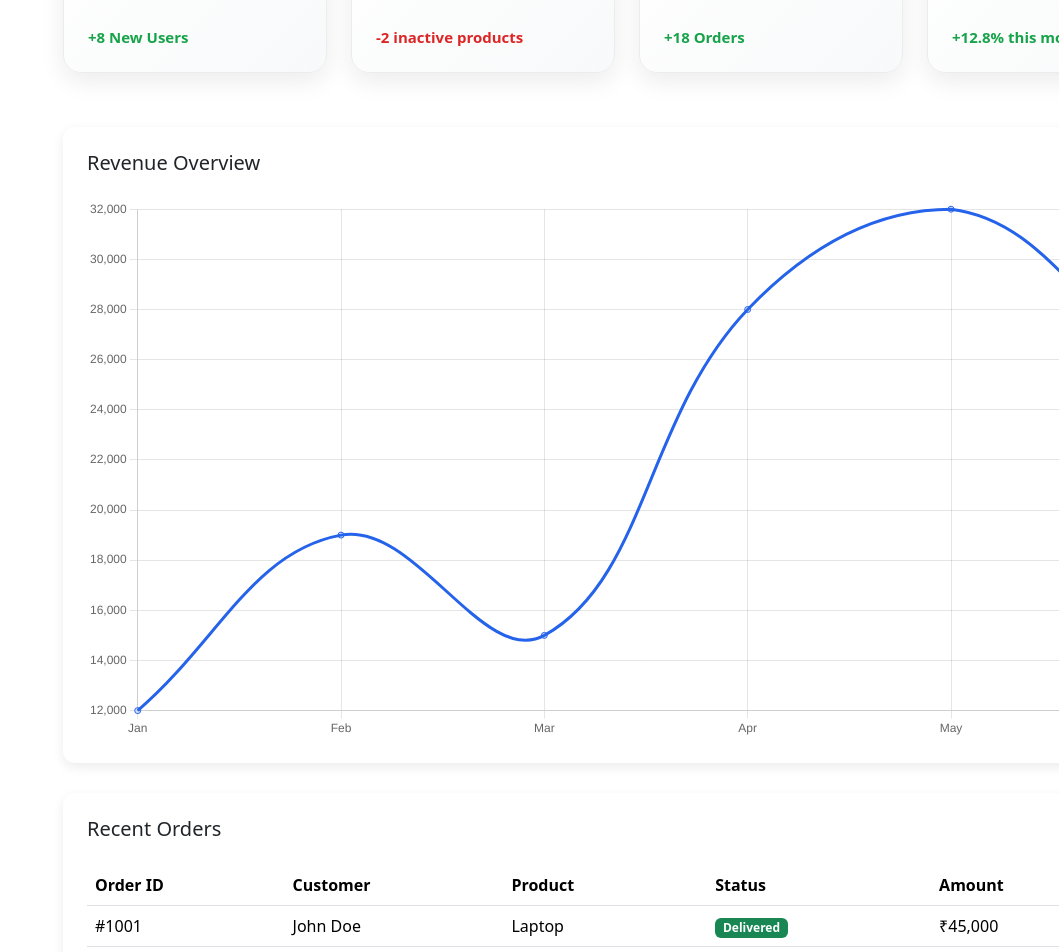
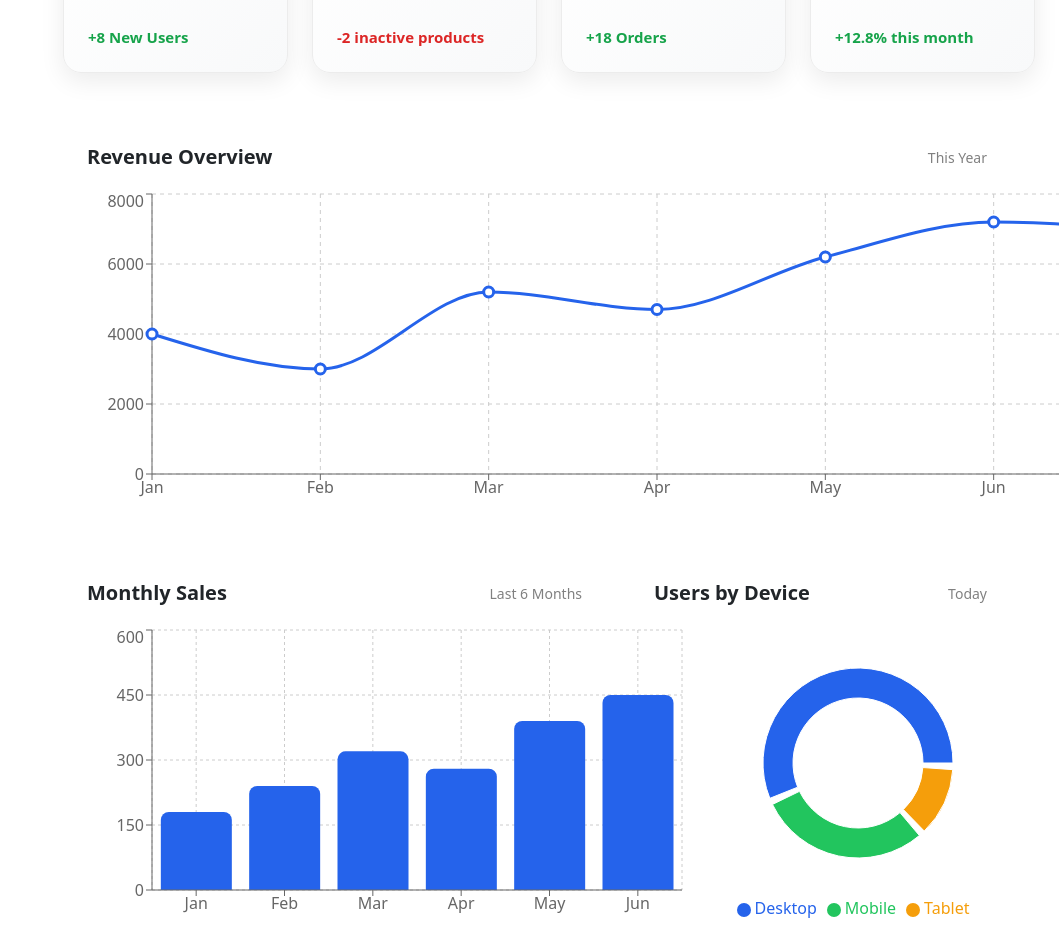
Before and after one commit to chaturbhujvijaydev-droid/react-dashboard, a React (Vite) app: page / in a window 1280 px wide. Shown: the part 260-1212 px from the top of the page, without its empty margins (221-1280 px from the left). Built offline with nearby package versions, Linux system fonts and the light colour scheme.

Commit message:
feat: UI updates

```diff
--- a/package.json
+++ b/package.json
@@ -23,7 +23,8 @@
     "react-icons": "^5.7.0",
     "react-redux": "^9.3.0",
     "react-router-dom": "^7.18.1",
-    "react-toastify": "^11.1.0"
+    "react-toastify": "^11.1.0",
+    "recharts": "^3.9.2"
   },
   "devDependencies": {
     "@eslint/js": "^10.0.1",
--- a/src/components/charts/RevenueChart.css
+++ /dev/null
@@ -1,11 +0,0 @@
-.chart-card {
-  background: #fff;
-  padding: 24px;
-  border-radius: 12px;
-  box-shadow: 0 4px 12px rgba(0, 0, 0, 0.08);
-  margin-top: 30px;
-}
-
-.chart-container {
-  height: 350px;
-}
--- a/src/components/charts/RevenueChart.jsx
+++ /dev/null
@@ -1,66 +0,0 @@
-import {
-  Chart as ChartJS,
-  CategoryScale,
-  LinearScale,
-  PointElement,
-  LineElement,
-  Title,
-  Tooltip,
-  Legend,
-} from "chart.js";
-
-import { Line } from "react-chartjs-2";
-
-import "./RevenueChart.css";
-
-ChartJS.register(
-  CategoryScale,
-  LinearScale,
-  PointElement,
-  LineElement,
-  Title,
-  Tooltip,
-  Legend
-);
-
-const RevenueChart = () => {
-  const data = {
-    labels: ["Jan", "Feb", "Mar", "Apr", "May", "Jun"],
-
-    datasets: [
-      {
-        label: "Revenue",
-
-        data: [12000, 19000, 15000, 28000, 32000, 26000],
-
-        borderColor: "#2563eb",
-
-        backgroundColor: "rgba(37,99,235,.15)",
-
-        tension: 0.4,
-
-        fill: true,
-      },
-    ],
-  };
-
-  const options = {
-    responsive: true,
-
-    plugins: {
-      legend: {
-        display: false,
-      },
-    },
-  };
-
-  return (
-    <div className="chart-card">
-      <h5 className="mb-4">Revenue Overview</h5>
-
-      <Line data={data} options={options} />
-    </div>
-  );
-};
-
-export default RevenueChart;
--- /dev/null
+++ b/src/components/charts/RevenueChart/RevenueChart.jsx
@@ -0,0 +1,55 @@
+import {
+  ResponsiveContainer,
+  LineChart,
+  Line,
+  XAxis,
+  YAxis,
+  Tooltip,
+  CartesianGrid,
+} from "recharts";
+
+import "./RevenueChart.scss";
+
+const data = [
+  { month: "Jan", revenue: 4000 },
+  { month: "Feb", revenue: 3000 },
+  { month: "Mar", revenue: 5200 },
+  { month: "Apr", revenue: 4700 },
+  { month: "May", revenue: 6200 },
+  { month: "Jun", revenue: 7200 },
+  { month: "Jul", revenue: 6900 },
+];
+
+const RevenueChart = () => {
+  return (
+    <div className="revenue-chart-card">
+      <div className="chart-header">
+        <h5>Revenue Overview</h5>
+        <span>This Year</span>
+      </div>
+
+      <ResponsiveContainer width="100%" height={320}>
+        <LineChart data={data}>
+          <CartesianGrid strokeDasharray="4 4" />
+
+          <XAxis dataKey="month" />
+
+          <YAxis />
+
+          <Tooltip />
+
+          <Line
+            type="monotone"
+            dataKey="revenue"
+            stroke="#2563eb"
+            strokeWidth={3}
+            dot={{ r: 5 }}
+            activeDot={{ r: 8 }}
+          />
+        </LineChart>
+      </ResponsiveContainer>
+    </div>
+  );
+};
+
+export default RevenueChart;
--- /dev/null
+++ b/src/components/charts/RevenueChart/RevenueChart.scss
@@ -0,0 +1,24 @@
+.revenue-chart-card {
+  background: var(--card-bg);
+  border-radius: 16px;
+  padding: 24px;
+  margin-top: 24px;
+  box-shadow: var(--shadow);
+}
+
+.chart-header {
+  display: flex;
+  justify-content: space-between;
+  align-items: center;
+  margin-bottom: 20px;
+}
+
+.chart-header h5 {
+  margin: 0;
+  font-weight: 700;
+}
+
+.chart-header span {
+  color: gray;
+  font-size: 14px;
+}
--- /dev/null
+++ b/src/components/charts/SalesChart/SalesChart.jsx
@@ -0,0 +1,53 @@
+import {
+  ResponsiveContainer,
+  BarChart,
+  Bar,
+  XAxis,
+  YAxis,
+  CartesianGrid,
+  Tooltip,
+} from "recharts";
+
+import "./SalesChart.scss";
+
+const data = [
+  { month: "Jan", sales: 180 },
+  { month: "Feb", sales: 240 },
+  { month: "Mar", sales: 320 },
+  { month: "Apr", sales: 280 },
+  { month: "May", sales: 390 },
+  { month: "Jun", sales: 450 },
+];
+
+const SalesChart = () => {
+  return (
+    <div className="sales-chart-card">
+
+      <div className="chart-header">
+        <h5>Monthly Sales</h5>
+        <span>Last 6 Months</span>
+      </div>
+
+      <ResponsiveContainer width="100%" height={300}>
+        <BarChart data={data}>
+          <CartesianGrid strokeDasharray="3 3" />
+
+          <XAxis dataKey="month" />
+
+          <YAxis />
+
+          <Tooltip />
+
+          <Bar
+            dataKey="sales"
+            fill="#2563eb"
+            radius={[8, 8, 0, 0]}
+          />
+        </BarChart>
+      </ResponsiveContainer>
+
+    </div>
+  );
+};
+
+export default SalesChart;
--- /dev/null
+++ b/src/components/charts/SalesChart/SalesChart.scss
@@ -0,0 +1,7 @@
+.sales-chart-card{
+    background:var(--card-bg);
+    border-radius:16px;
+    padding:24px;
+    box-shadow:var(--shadow);
+    height:100%;
+}
--- /dev/null
+++ b/src/components/charts/UsersChart/UsersChart.jsx
@@ -0,0 +1,66 @@
+import {
+  ResponsiveContainer,
+  PieChart,
+  Pie,
+  Cell,
+  Tooltip,
+  Legend,
+} from "recharts";
+
+import "./UsersChart.scss";
+
+const data = [
+  { name: "Desktop", value: 58 },
+  { name: "Mobile", value: 30 },
+  { name: "Tablet", value: 12 },
+];
+
+const COLORS = [
+  "#2563eb",
+  "#22c55e",
+  "#f59e0b",
+];
+
+const UsersChart = () => {
+  return (
+    <div className="users-chart-card">
+
+      <div className="chart-header">
+        <h5>Users by Device</h5>
+        <span>Today</span>
+      </div>
+
+      <ResponsiveContainer width="100%" height={300}>
+        <PieChart>
+
+          <Pie
+            data={data}
+            dataKey="value"
+            nameKey="name"
+            innerRadius={65}
+            outerRadius={95}
+            paddingAngle={4}
+          >
+            {data.map((entry, index) => (
+              <Cell
+                key={index}
+                fill={COLORS[index]}
+              />
+            ))}
+          </Pie>
+
+          <Tooltip />
+
+          <Legend
+            verticalAlign="bottom"
+            iconType="circle"
+          />
+
+        </PieChart>
+      </ResponsiveContainer>
+
+    </div>
+  );
+};
+
+export default UsersChart;
--- /dev/null
+++ b/src/components/charts/UsersChart/UsersChart.scss
@@ -0,0 +1,7 @@
+.users-chart-card {
+  background: var(--card-bg);
+  border-radius: 16px;
+  padding: 24px;
+  box-shadow: var(--shadow);
+  height: 100%;
+}
--- a/src/components/layout/Sidebar.jsx
+++ b/src/components/layout/Sidebar.jsx
@@ -40,7 +40,7 @@ const Sidebar = ({
     <div className="logo-content">
 
       <h4> 🚀 React Dashboard</h4>
-      <small>Admin Panel</small>
+      <small className="ml-4"> Admin Panel</small>
     </div>
   )}
 
--- a/src/pages/Dashboard/Dashboard.jsx
+++ b/src/pages/Dashboard/Dashboard.jsx
@@ -1,6 +1,8 @@
 import Layout from "../../components/layout/Layout";
 import StatCard from "../../components/ui/StatCard/StatCard";
-import RevenueChart from "../../components/charts/RevenueChart";
+import RevenueChart from "../../components/charts/RevenueChart/RevenueChart";
+import SalesChart from "../../components/charts/SalesChart/SalesChart";
+import UsersChart from "../../components/charts/UsersChart/UsersChart";
 import RecentOrders from "../../components/tables/RecentOrders";
 
 
@@ -57,6 +59,18 @@ const Dashboard = () => {
     <div className="row mt-4">
   <div className="col-12">
     <RevenueChart />
+
+    <div className="row mt-4">
+
+  <div className="col-lg-7">
+    <SalesChart />
+  </div>
+
+  <div className="col-lg-5">
+       <UsersChart />
+  </div>
+
+</div>
   </div>
 <div className="row">
   <div className="col-12">
```
Also changed, not shown: 1 other file (tests, documents, lock files or other folders).
